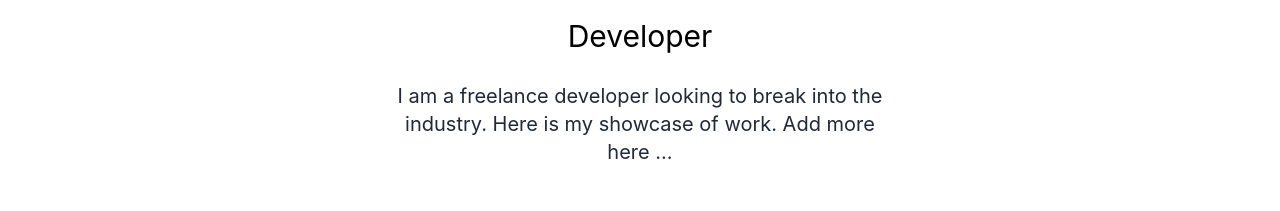
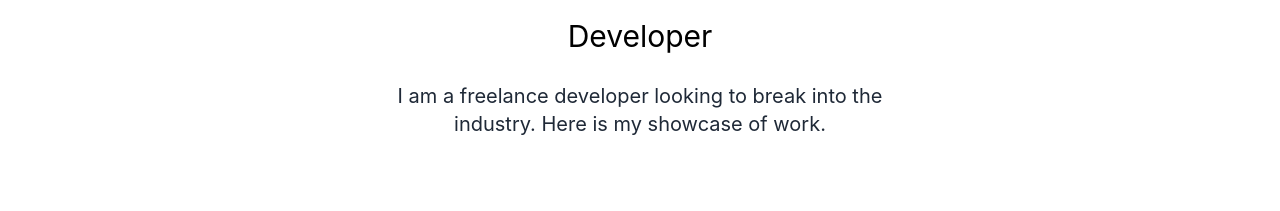
Before and after one commit to cthorpen/cthorpen.github.io, a React (Create React App) app: page / in a window 1280 px wide. Shown: the part 270-481 px from the top of the page. Built offline with nearby package versions, Linux system fonts and the light colour scheme.

Commit message:
deployed with newest updates

```diff
--- a/src/App.js
+++ b/src/App.js
@@ -62,7 +62,7 @@ const App = () => {
             <h2 className='text-5xl py-2 text-purple-600 font-texastangbold md:text-6xl'>Cole Thorpen</h2>
             <h3 className='text-2xl py-2 md:text-3xl'>Developer</h3>
             <p className='text-md py-5 leading-8 text-gray-800 md:text-xl max-w-lg mx-auto'>
-              I am a freelance developer looking to break into the industry. Here is my showcase of work. Add more here ...
+              I am a freelance developer looking to break into the industry. Here is my showcase of work.
             </p>
           </div>
 
```
